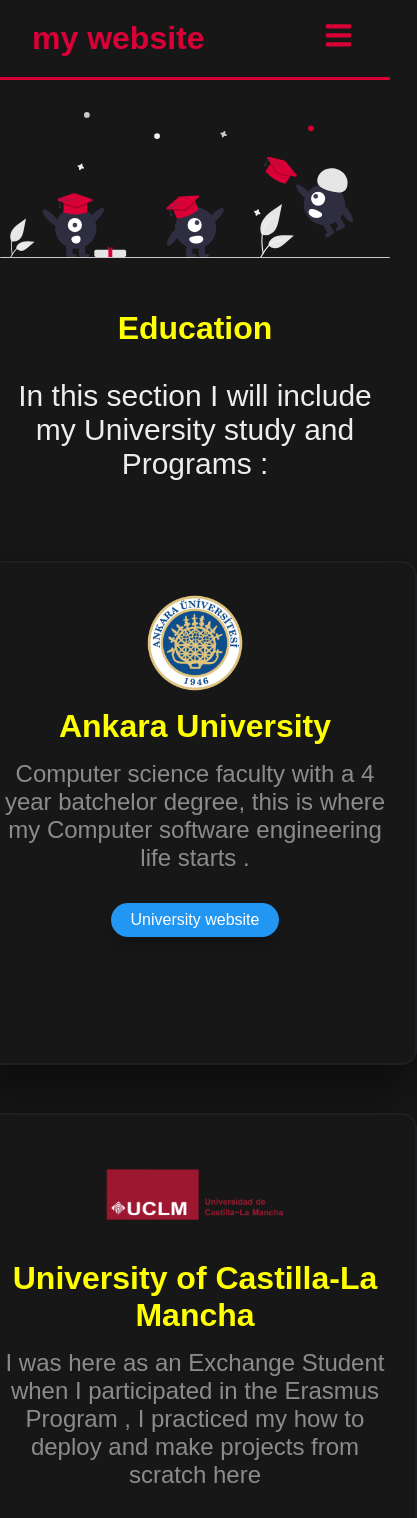
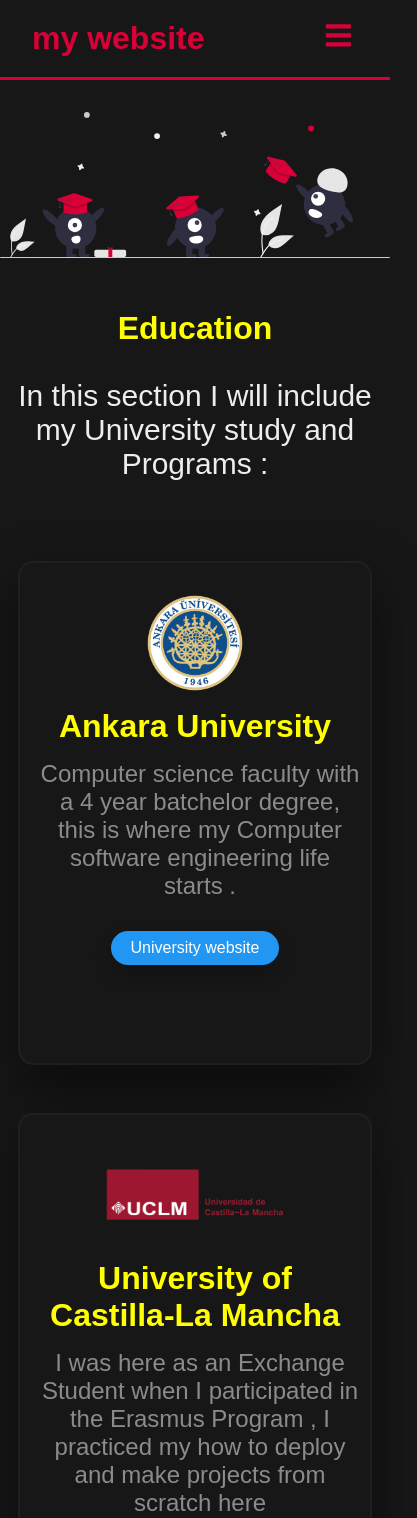
Before and after one commit to CaptainJow/Portfolio-2, a React (Create React App) app: page /Education in a window 390 px wide. Shown: the top 1518 px of the page, 417 px wide, since content can reach past the window. Built offline with nearby package versions, Linux system fonts and the light colour scheme; a web font is replaced by a local one.

Commit message:
last major update

```diff
--- a/src/components/Education/Parts.js
+++ b/src/components/Education/Parts.js
@@ -11,7 +11,7 @@
 
           <div className='uni-one card-img'></div>
           <h1>Ankara University</h1>
-          <p>Computer science faculty with a 4 year batchelor degree, this is where my Computer software engineering life starts .</p>
+          <p className='text-al'>Computer science faculty with a 4 year batchelor degree, this is where my Computer software engineering life starts .</p>
           <a href='https://www.ankara.edu.tr/' rel="noreferrer" target="_blank" >University website</a>
         </div>
       </div>
@@ -21,7 +21,7 @@
         <div className="content">
           <div className='uni-2 card-img'></div>
           <h1>University of Castilla-La Mancha</h1>
-          <p>I was here as an Exchange Student when I participated in the Erasmus Program , I practiced my how to deploy and make projects from scratch here</p>
+          <p className='text-al'>I was here as an Exchange Student when I participated in the Erasmus Program , I practiced my how to deploy and make projects from scratch here</p>
           <a href='https://www.uclm.es/?sc_lang=en' rel="noreferrer" target="_blank">University website</a>
         </div>
       </div>
--- a/src/components/Education/parts.css
+++ b/src/components/Education/parts.css
@@ -114,10 +114,11 @@
     color : var(--LightPink)
 }
 
+
 @media only screen and ( max-width: 768px){
   .container-cards .card .box .content{
     height: 500px;
-    width: auto;
+    width: 350px;
   }
   .container-cards .card .box {
     width: auto;
@@ -131,4 +132,7 @@
     background: rgba(255,255,255,0.05);
     pointer-events: none;
   }
+  .text-al{
+    max-width: 320px ;
+  }
 }
--- a/src/components/Greeting/Greeting.js
+++ b/src/components/Greeting/Greeting.js
@@ -1,7 +1,7 @@
 import React from 'react'
 import './greeting.css'
 import logo from './svg.svg'
-import {FaInstagram, FaLinkedin, FaRegSmileWink, FaTwitter } from 'react-icons/fa'
+import {FaGithub, FaInstagram, FaLinkedin, FaRegSmileWink } from 'react-icons/fa'
 export default function Greeting() {
   return (
     <div className="container-content">
@@ -12,7 +12,7 @@
             through out my learning journy I have aquired some valuable skills that will be explained in details.
             </p>
             <div className='socials'>
-            <a className='social-logo' href='https://twitter.com/Captain_Jow' rel="noreferrer" target="_blank"   ><FaTwitter /></a>
+            <a className='social-logo' href='https://github.com/CaptainJow' rel="noreferrer" target="_blank"   ><FaGithub /></a>
             <a className='social-logo' href='https://www.instagram.com/yusuf.sarraj/'  rel="noreferrer" target="_blank"><FaInstagram /></a>
             <a className='social-logo' href='https://www.linkedin.com/in/yousef-alsarraj-36166423a/' rel="noreferrer" target="_blank" ><FaLinkedin /></a>
             </div>
--- a/src/components/Projects/Project.js
+++ b/src/components/Projects/Project.js
@@ -9,7 +9,7 @@
      <div className="container-content">
         <div><img className="svg" src={logo} alt="svg"/></div>
     <div className='Welcome-text text2'>
-      <div className='welcome-title'><h1 style={{color: "yellow"}}> Education</h1></div>
+      <div className='welcome-title'><h1 style={{color: "yellow"}}> Projects </h1></div>
         <p className='p-color' > these Small Projects make use of my different skills , but alot of my progects dont have a git page .</p>
         <p className='p-color' > so I only adeded the Projects that are either deployed or have a git hubpage </p>
     </div>
--- a/src/components/header/NavBar.js
+++ b/src/components/header/NavBar.js
@@ -17,9 +17,9 @@
          <div className='List'>
          <nav ref={ navRef} >
 
-            <Link  to="/#">Home</Link>
-            <Link   to="/Education">Eduction</Link>
-            <Link to='/Projects'>Projects</Link>
+            <Link  to="/#" onClick = { showNavBar}>Home</Link>
+            <Link   to="/Education" onClick = { showNavBar}>Education</Link>
+            <Link to='/Projects' onClick = { showNavBar}>Projects</Link>
 
 
  <button className="nav-btn nav-close-btn" onClick ={ showNavBar}>
```
